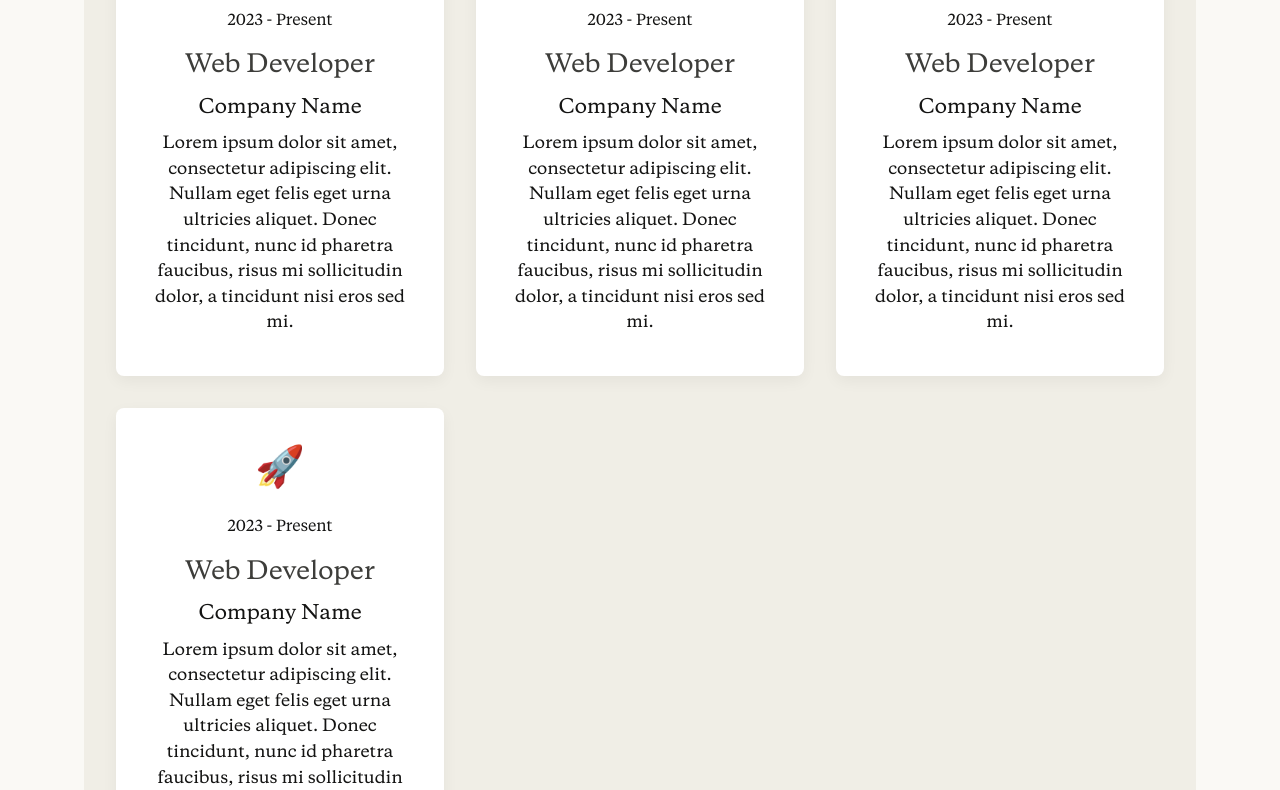
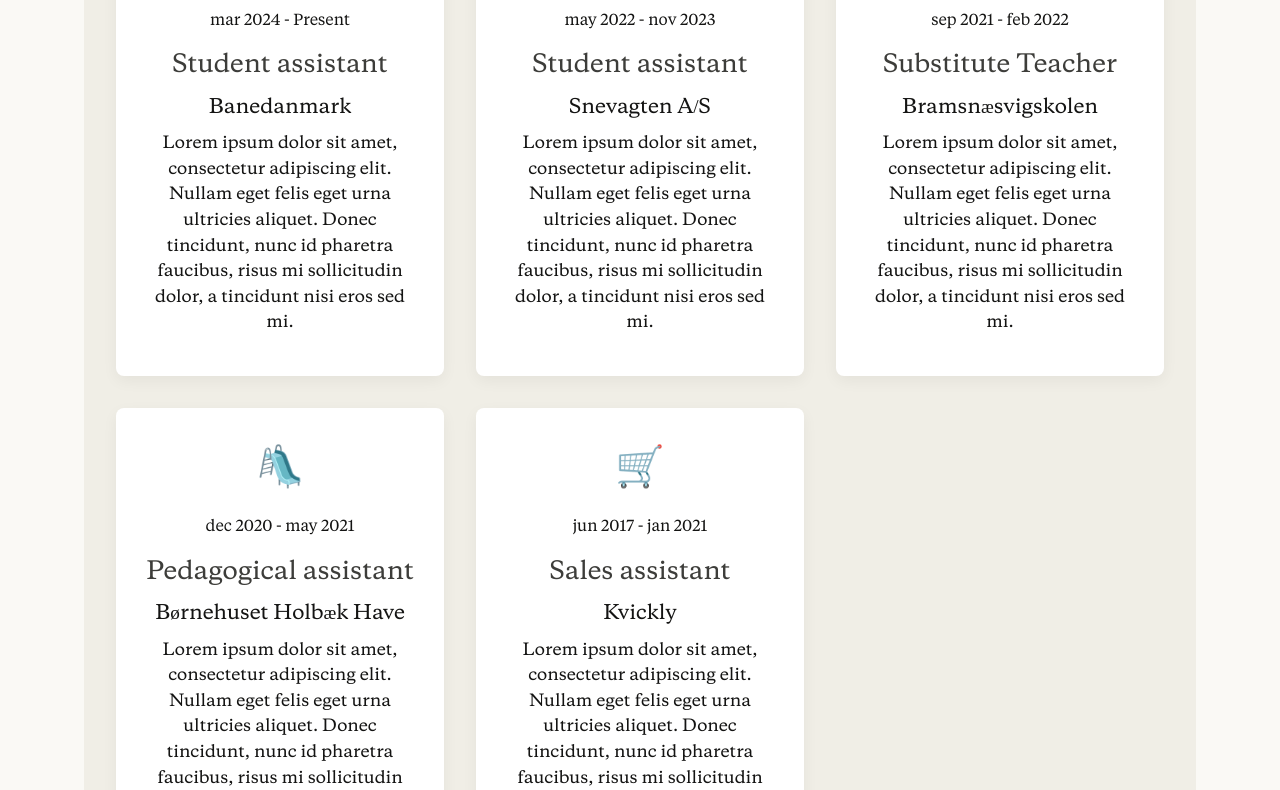
Before and after one commit to Nesstark/nesstark.github.io, a plain HTML site: page about.html in a window 1280 px wide. Shown: the part 700-1490 px from the top of the page. Drawn offline with Linux system fonts and the light colour scheme.

Commit message:
Added my professional experience

```diff
--- a/about.html
+++ b/about.html
@@ -54,45 +54,56 @@
                 <h2>My Experience</h2>
                 <div class="features-grid">
                     <div class="feature">
-                        <div class="feature-icon">⚙️</div>
+                        <div class="feature-icon">🚆</div>
                         <div class="timeline-item">
-                            <div class="timeline-date">2023 - Present</div>
+                            <div class="timeline-date">mar 2024 - Present</div>
                             <div class="timeline-content">
-                                <h3>Web Developer</h3>
-                                <h4>Company Name</h4>
+                                <h3>Student assistant</h3>
+                                <h4>Banedanmark</h4>
                                 <p>Lorem ipsum dolor sit amet, consectetur adipiscing elit. Nullam eget felis eget urna ultricies aliquet. Donec tincidunt, nunc id pharetra faucibus, risus mi sollicitudin dolor, a tincidunt nisi eros sed mi.</p>
                             </div>
                         </div>
                     </div>
                     <div class="feature">
-                        <div class="feature-icon">🎨</div>
+                        <div class="feature-icon">❆</div>
                         <div class="timeline-item">
-                            <div class="timeline-date">2023 - Present</div>
+                            <div class="timeline-date">may 2022 - nov 2023</div>
                             <div class="timeline-content">
-                                <h3>Web Developer</h3>
-                                <h4>Company Name</h4>
+                                <h3>Student assistant</h3>
+                                <h4>Snevagten A/S</h4>
                                 <p>Lorem ipsum dolor sit amet, consectetur adipiscing elit. Nullam eget felis eget urna ultricies aliquet. Donec tincidunt, nunc id pharetra faucibus, risus mi sollicitudin dolor, a tincidunt nisi eros sed mi.</p>
                             </div>
                         </div>
                     </div>
                     <div class="feature">
-                        <div class="feature-icon">📱</div>
+                        <div class="feature-icon">👨‍🏫</div>
                         <div class="timeline-item">
-                            <div class="timeline-date">2023 - Present</div>
+                            <div class="timeline-date">sep 2021 - feb 2022</div>
                             <div class="timeline-content">
-                                <h3>Web Developer</h3>
-                                <h4>Company Name</h4>
+                                <h3>Substitute Teacher</h3>
+                                <h4>Bramsnæsvigskolen</h4>
                                 <p>Lorem ipsum dolor sit amet, consectetur adipiscing elit. Nullam eget felis eget urna ultricies aliquet. Donec tincidunt, nunc id pharetra faucibus, risus mi sollicitudin dolor, a tincidunt nisi eros sed mi.</p>
                             </div>
                         </div>
                     </div>
                     <div class="feature">
-                        <div class="feature-icon">🚀</div>
+                        <div class="feature-icon">🛝</div>
                         <div class="timeline-item">
-                            <div class="timeline-date">2023 - Present</div>
+                            <div class="timeline-date">dec 2020 - may 2021</div>
                             <div class="timeline-content">
-                                <h3>Web Developer</h3>
-                                <h4>Company Name</h4>
+                                <h3>Pedagogical assistant</h3>
+                                <h4>Børnehuset Holbæk Have</h4>
+                                <p>Lorem ipsum dolor sit amet, consectetur adipiscing elit. Nullam eget felis eget urna ultricies aliquet. Donec tincidunt, nunc id pharetra faucibus, risus mi sollicitudin dolor, a tincidunt nisi eros sed mi.</p>
+                            </div>
+                        </div>
+                    </div>
+                    <div class="feature">
+                        <div class="feature-icon">🛒</div>
+                        <div class="timeline-item">
+                            <div class="timeline-date">jun 2017 - jan 2021</div>
+                            <div class="timeline-content">
+                                <h3>Sales assistant</h3>
+                                <h4>Kvickly</h4>
                                 <p>Lorem ipsum dolor sit amet, consectetur adipiscing elit. Nullam eget felis eget urna ultricies aliquet. Donec tincidunt, nunc id pharetra faucibus, risus mi sollicitudin dolor, a tincidunt nisi eros sed mi.</p>
                             </div>
                         </div>
```
